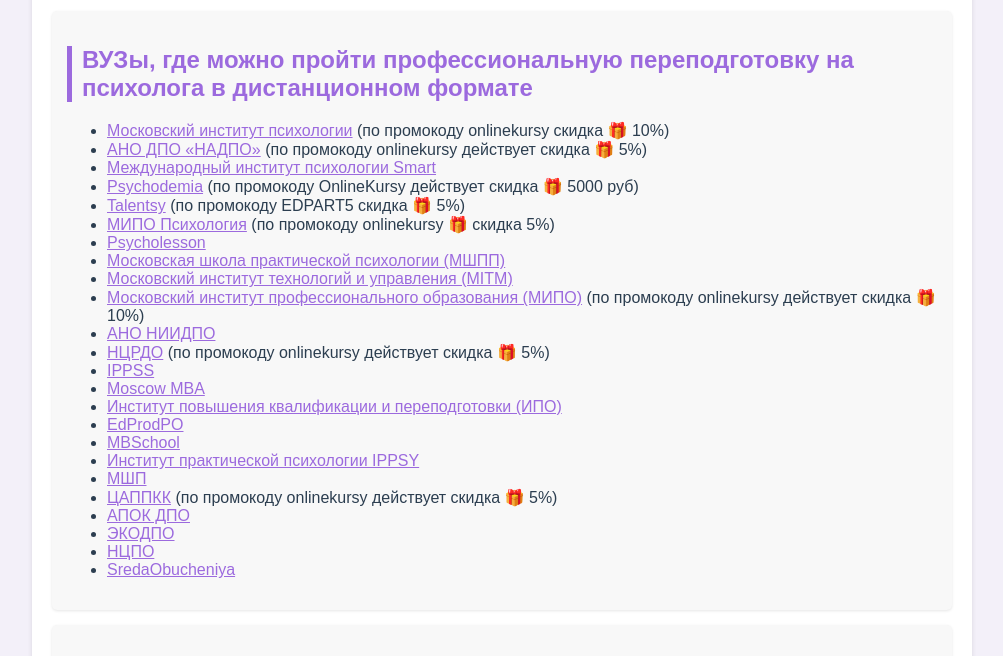
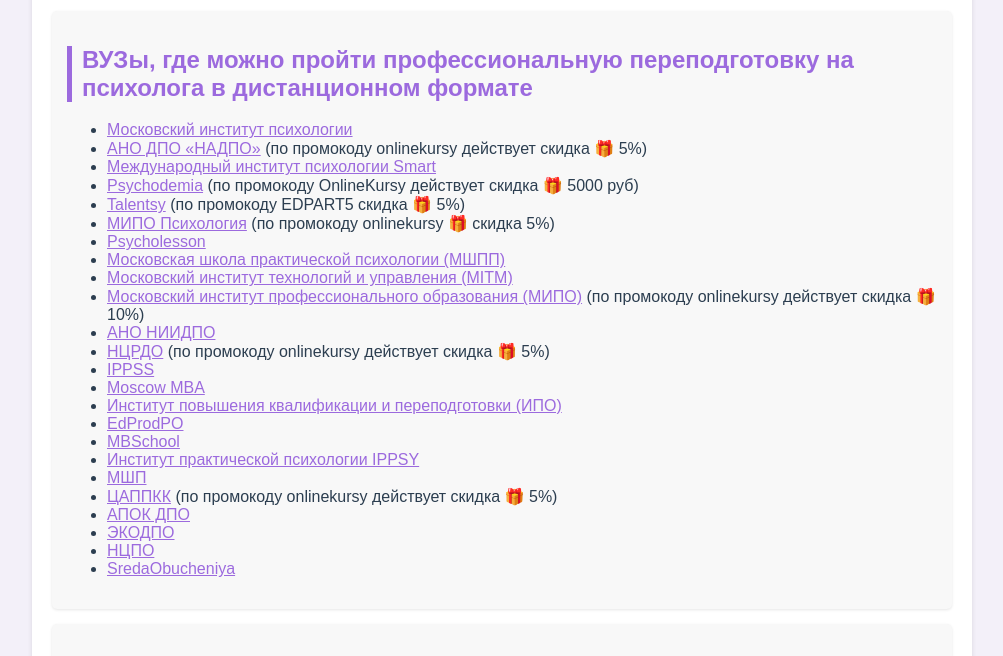
Before and after one commit to Tatyana-Man/vysshee-psy, a plain HTML site: page index.html in a window 1280 px wide. Shown: the part 1680-2336 px from the top of the page, without its empty margins (138-1141 px from the left). Drawn offline with Linux system fonts and the light colour scheme.

Commit message:
Update index.html

```diff
--- a/index.html
+++ b/index.html
@@ -214,7 +214,7 @@ document.addEventListener("DOMContentLoaded", function () {
   <div class="course">
       <h2>ВУЗы, где можно пройти профессиональную переподготовку на психолога в дистанционном формате </h2>
         <ul>
-  <li><a href="https://click.goleadcpa.ru/click?o=22&a=5&sub_id1=verscel-vyshee-psy-perep&deep_link=https://mip.institute/professions">Московский институт психологии</a> (по промокоду onlinekursy скидка 🎁 10%)</li>
+  <li><a href="https://click.goleadcpa.ru/click?o=22&a=5&sub_id1=verscel-vyshee-psy-perep&deep_link=https://mip.institute/professions">Московский институт психологии</a> </li>
   <li><a href="https://go.avred.online/7a47fb42d7e3d770?erid=LdtCK2DsV&m=1">АНО ДПО «НАДПО»</a> (по промокоду onlinekursy действует скидка 🎁 5%)</li>
   <li><a href="https://smart-inc.ru?gcao=35939&gcpc=f1c52">Международный институт психологии Smart</a></li>
   <li><a href="https://go.avred.online/893eb0ffa6b98530?erid=LdtCKVRoV&m=1">Psychodemia</a> (по промокоду OnlineKursy действует скидка 🎁 5000 руб)</li>
```
